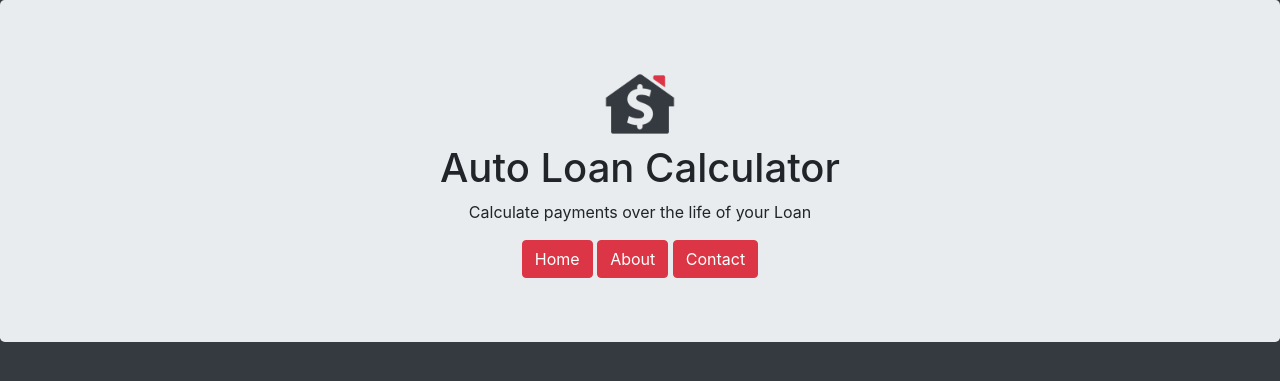
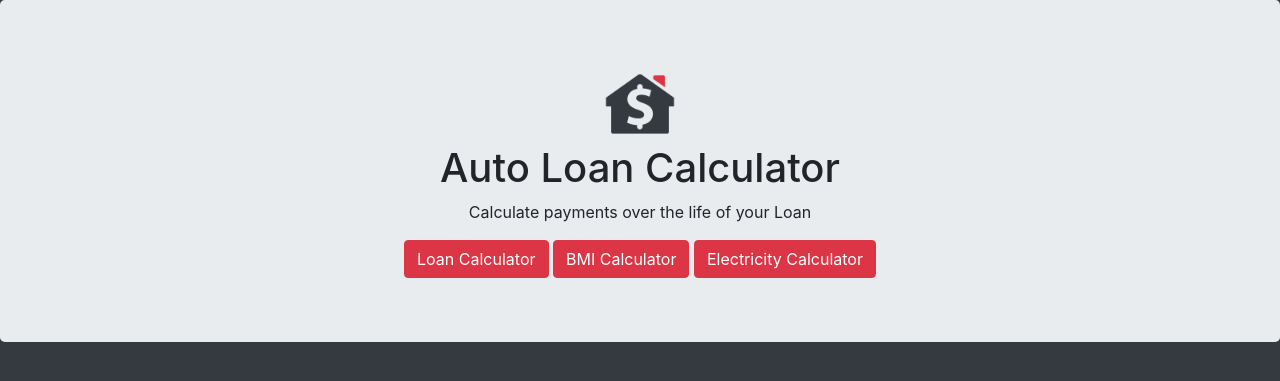
Before and after one commit to aisyahhamidi/multi-calculator, a PHP site: page /index.php in a window 1280 px wide. Shown: the top 381 px of the page. Run offline with PHP 8.4, Linux system fonts and the light colour scheme.

Commit message:
Update header.php

```diff
--- a/inc/header.php
+++ b/inc/header.php
@@ -53,7 +53,7 @@
 		<a href="./"><img width="80px" src="img/logo.png" /></a>
 		<h1><?php echo $site_name ;?></h1>
 		<p><?php echo "$site_descr" ;?></p>
-		<a class="btn btn-danger" href="indexloan.php" >Home</a>
-		<a class="btn btn-danger" href="indexbmi.php" >About</a>
-		<a class="btn btn-danger" href="indexelectricity.php" >Contact</a>
+		<a class="btn btn-danger" href="indexloan.php" >Loan Calculator</a>
+		<a class="btn btn-danger" href="indexbmi.php" >BMI Calculator</a>
+		<a class="btn btn-danger" href="indexelectricity.php" >Electricity Calculator</a>
 	</div>
```
